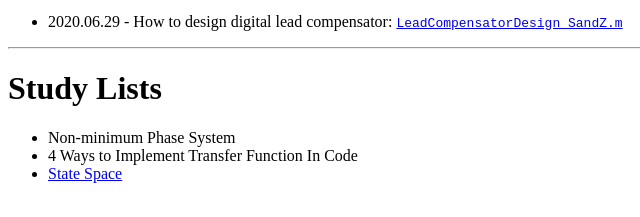
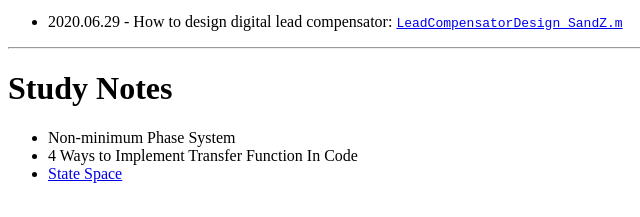
Before and after one commit to jordan787878/firstweb, a plain HTML site: page index.html in a window 1280 px wide. Shown: the part 477-694 px from the top of the page, 0-640 px from the left. Drawn offline with Linux system fonts and the light colour scheme.

Commit message:
Add files via upload
change to Study Notes

```diff
--- a/index.html
+++ b/index.html
@@ -41,7 +41,7 @@
 
 		<hr>
 
-		<h1> Study Lists </h1>
+		<h1> Study Notes </h1>
 		<ul>
 			<li>Non-minimum Phase System</li>
 			<li>4 Ways to Implement Transfer Function In Code</li>
```
